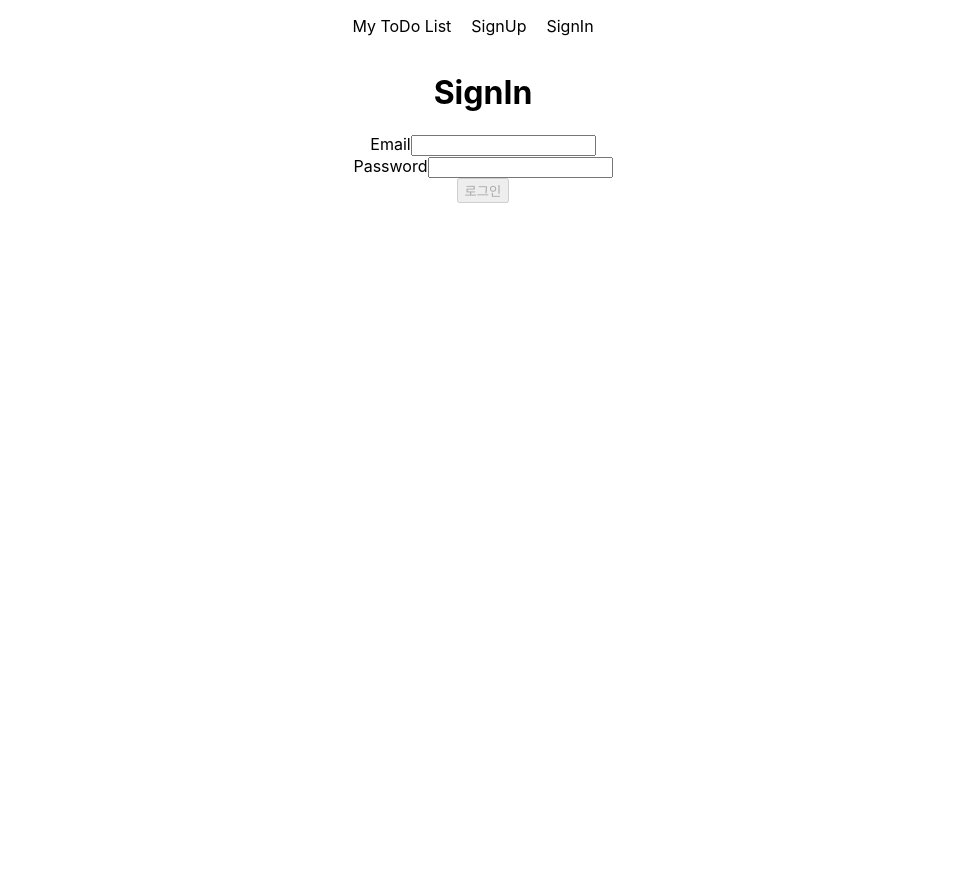
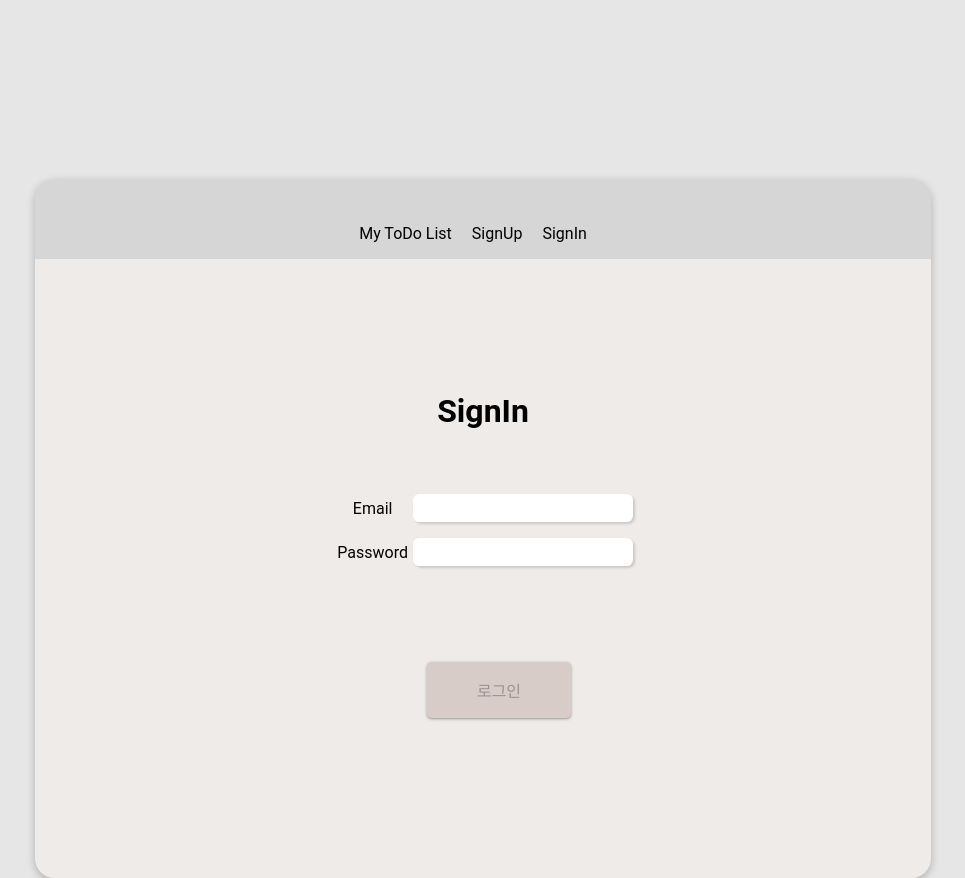
Before and after one commit to jiye-7/wanted-pre-onboarding-fe, a React (Create React App) app: page /signin in a window 1280 px wide. Shown: the whole page, without its empty margins (157-1122 px from the left). Before the commit the page ends 800 px from the top, so only its background shows below. Built offline with nearby package versions, Linux system fonts and the light colour scheme.

Commit message:
style: SignIn component

```diff
--- a/src/components/Navigation.tsx
+++ b/src/components/Navigation.tsx
@@ -1,4 +1,4 @@
-import { useNavigate, useLocation, Link } from 'react-router-dom';
+import { useLocation, Link } from 'react-router-dom';
 import styled from 'styled-components';
 
 const Container = styled.nav`
@@ -7,13 +7,16 @@ const Container = styled.nav`
 	justify-content: center;
 `;
 
+const Ul = styled.ul`
+	margin-top: 5%;
+`;
+
 const Navigation = () => {
-	const navigate = useNavigate();
 	const location = useLocation();
 
 	return (
 		<Container>
-			<ul>
+			<Ul>
 				<li value={location.pathname} aria-label="Navigation Tabs">
 					<Link style={{ textDecoration: 'none', color: '#000' }} to="/">
 						My ToDo List
@@ -29,7 +32,7 @@ const Navigation = () => {
 						SignIn
 					</Link>
 				</li>
-			</ul>
+			</Ul>
 		</Container>
 	);
 };
--- a/src/components/SignIn/SignIn.tsx
+++ b/src/components/SignIn/SignIn.tsx
@@ -4,6 +4,51 @@ import { useNavigate } from 'react-router-dom';
 import { signInUser } from '../../redux/actions/userAction';
 import { Validation } from '../../lib/validation';
 import { FormValue, IUser } from '../../@types/types';
+import styled from 'styled-components';
+
+const Container = styled.div`
+	padding: 7rem 0 10rem;
+	background-color: #efebe9;
+	border-bottom-left-radius: 20px;
+	border-bottom-right-radius: 20px;
+`;
+
+const H1 = styled.h1`
+	margin-bottom: 4rem;
+`;
+
+const Form = styled.form`
+	margin: auto 0;
+	width: 100%;
+`;
+
+const Box = styled.div`
+	display: flex;
+	justify-content: center;
+	align-items: center;
+	margin-bottom: 1rem;
+`;
+
+const Label = styled.label`
+	width: 80px;
+`;
+
+const Input = styled.input`
+	width: 13rem;
+	padding: 0.4rem;
+	border: none;
+	border-radius: 0.4rem;
+	box-shadow: rgba(0, 0, 0, 0.15) 1.95px 1.95px 2.6px;
+	background-color: #fff;
+`;
+
+const Button = styled.button`
+	width: 9rem;
+	padding: 1rem;
+	margin: 5rem 0 0 2rem;
+	font-size: 1rem;
+	font-family: bole;
+`;
 
 const SignIn = () => {
 	const dispatch = useDispatch();
@@ -43,22 +88,27 @@ const SignIn = () => {
 	};
 
 	return (
-		<>
-			<h1>SignIn</h1>
-			<form onSubmit={onValidationForm}>
-				<div>
-					<label htmlFor="email">Email</label>
-					<input id="email" type="email" value={email} onChange={handleChange} />
-				</div>
-				<div>
-					<label htmlFor="pw">Password</label>
-					<input id="pw" type="password" autoComplete="off" onChange={handleChange} />
-				</div>
-				<button type="button" disabled={!emailValid || !passwordValid} onClick={onValidationForm}>
+		<Container>
+			<H1>SignIn</H1>
+			<Form onSubmit={onValidationForm}>
+				<Box>
+					<Label htmlFor="email">Email</Label>
+					<Input id="email" type="email" value={email} onChange={handleChange} />
+				</Box>
+				<Box>
+					<Label htmlFor="pw">Password</Label>
+					<Input id="pw" type="password" autoComplete="off" onChange={handleChange} />
+				</Box>
+				<Button
+					type="button"
+					className={emailValid || !passwordValid ? 'visible' : ''}
+					disabled={!emailValid || !passwordValid}
+					onClick={onValidationForm}
+				>
 					로그인
-				</button>
-			</form>
-		</>
+				</Button>
+			</Form>
+		</Container>
 	);
 };
 
--- a/src/index.css
+++ b/src/index.css
@@ -1,13 +1,28 @@
+:root {
+	--bg-main-color: rgb(230, 230, 230);
+	--bg-post-color: rgb(214, 214, 214);
+}
+
 body {
+	background-color: var(--bg-main-color);
+	font-family: Roboto, Oxygen, sans-serif;
+	display: flex;
+	justify-content: center;
+	height: 100vh;
+	overflow: hidden;
 	margin: 0;
-	font-family: -apple-system, BlinkMacSystemFont, 'Segoe UI', 'Roboto', 'Oxygen', 'Ubuntu', 'Cantarell', 'Fira Sans',
-		'Droid Sans', 'Helvetica Neue', sans-serif;
-	-webkit-font-smoothing: antialiased;
-	-moz-osx-font-smoothing: grayscale;
 }
 
 code {
 	font-family: source-code-pro, Menlo, Monaco, Consolas, 'Courier New', monospace;
+}
+
+.App {
+	width: 70vw;
+	border-radius: 20px;
+	margin-top: 20%;
+	box-shadow: rgba(0, 0, 0, 0.24) 0px 3px 8px;
+	background-color: var(--bg-post-color);
 }
 
 ul {
@@ -27,3 +42,11 @@ li {
 		text-decoration: none;
 	}
 }
+
+.visible {
+	border: none;
+	border-radius: 0.3rem;
+	box-shadow: rgba(60, 64, 67, 0.3) 0px 1px 2px 0px, rgba(60, 64, 67, 0.15) 0px 1px 3px 1px;
+	background-color: #d7ccc8;
+	font-family: bold;
+}
```
